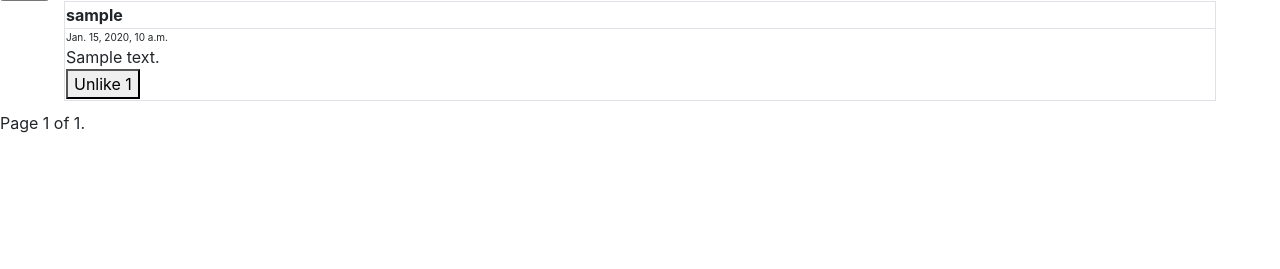
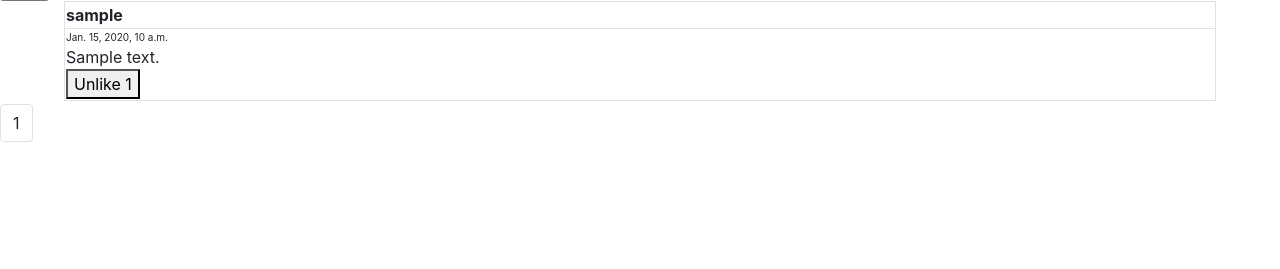
Before and after one commit to thaohvm/network, a Django app: page /post in a window 1280 px wide. Shown: the part 427-696 px from the top of the page. Run offline with Django 3.2, Linux system fonts and the light colour scheme; a user stored in the database is signed in; tables that the repository leaves empty hold one stand-in row (values such as "Sample post"); some libraries are stand-ins or nearby versions.

Commit message:
html pagination

```diff
--- a/network/static/network/styles.css
+++ b/network/static/network/styles.css
@@ -15,3 +15,7 @@
     margin-left: auto;
     margin-right: auto;
 }
+
+.page-link, .page-item {
+    display: inline;
+}
--- a/network/templates/network/post.html
+++ b/network/templates/network/post.html
@@ -39,23 +39,27 @@
 {% endfor %}
 
 <!-- Pagination -->
+<nav aria-label="...">
 <div class="pagination">
-    <span class="step-links">
+    <span class="page-item">
         {% if page_obj.has_previous %}
-            <a href="?page=1">&laquo; first</a>
-            <a href="?page={{ page_obj.previous_page_number }}">previous</a>
+            <a class="page-link" href="?page=1">&laquo; first</a>
+            <a class="page-link" href="?page={{ page_obj.previous_page_number }}">previous</a>
         {% endif %}
 
-        <span class="current">
-            Page {{ page_obj.number }} of {{ page_obj.paginator.num_pages }}.
-        </span>
+        {% if page_obj.number %}
+            <a class="page-item"><a class="page-link">{{ page_obj.number }}</a>
+        {% else %}
+            <a class="page-item"><a class="page-link">0</a>
+        {% endif %}
 
         {% if page_obj.has_next %}
-            <a href="?page={{ page_obj.next_page_number }}">next</a>
-            <a href="?page={{ page_obj.paginator.num_pages }}">last &raquo;</a>
+            <a class="page-link" href="?page={{ page_obj.next_page_number }}">next</a>
+            <a class="page-link" href="?page={{ page_obj.paginator.num_pages }}">last &raquo;</a>
         {% endif %}
     </span>
 </div>
+</nav>
 
 {% endblock %}
 
```
